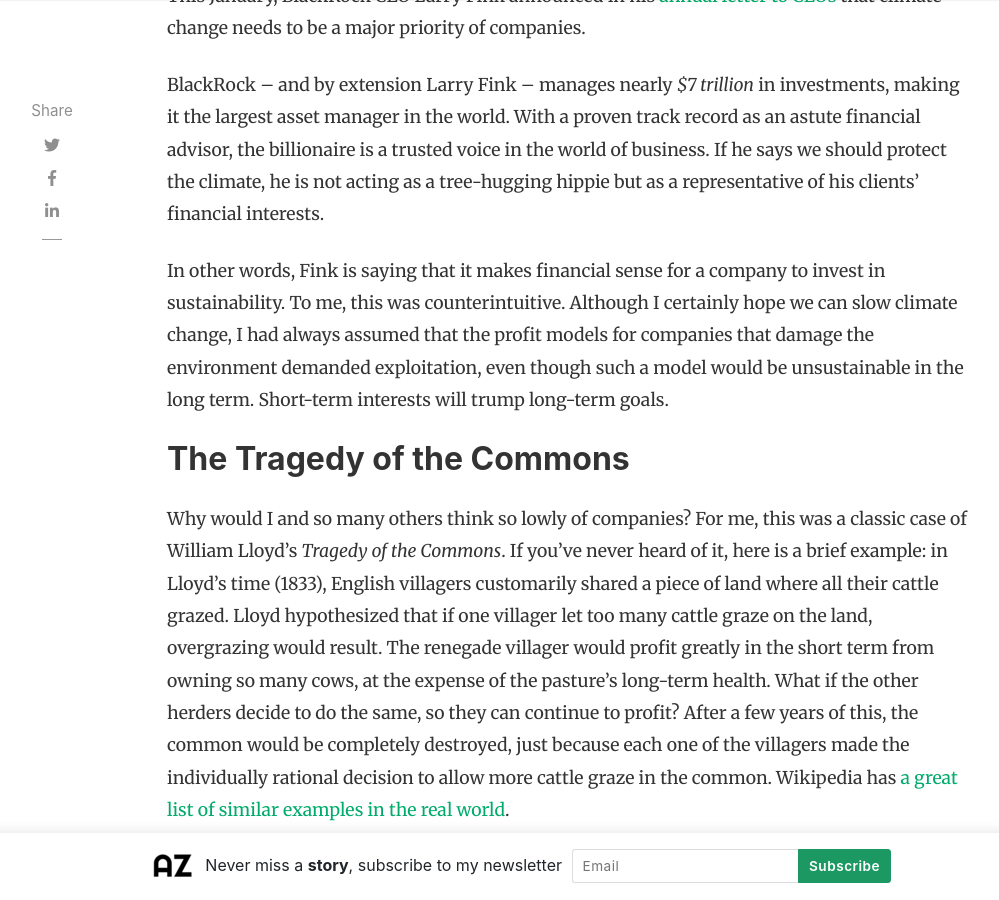
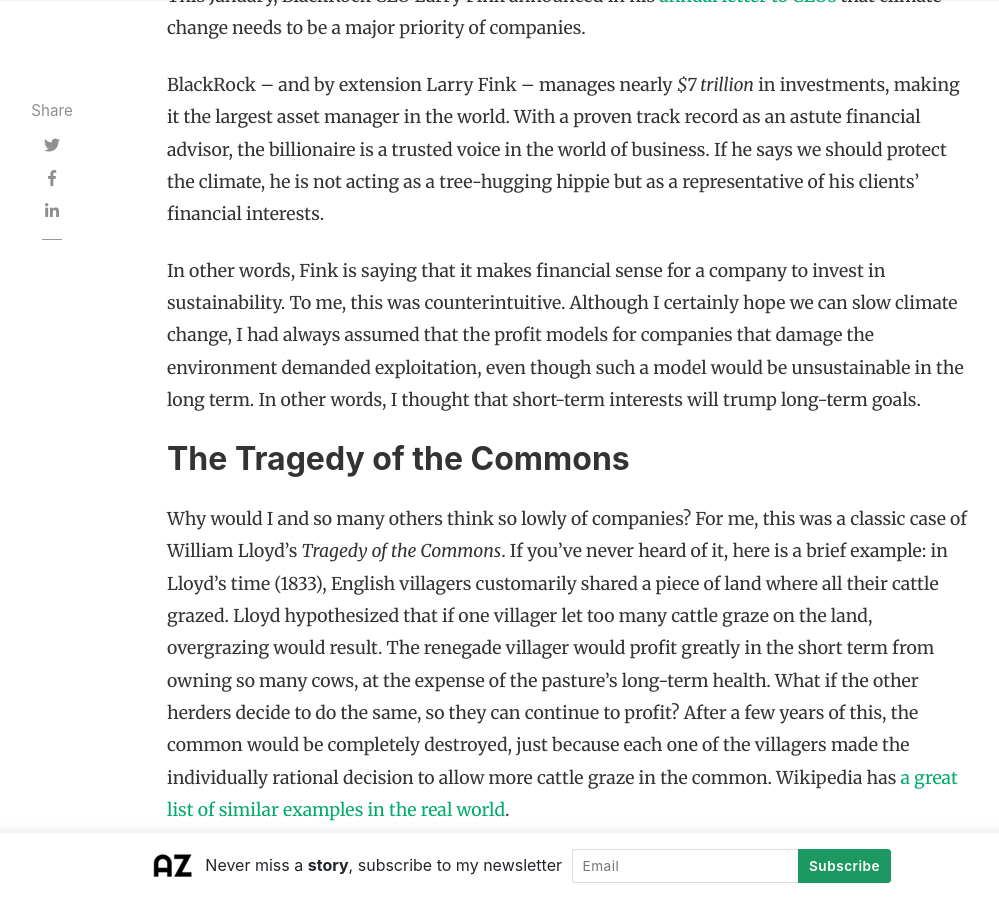
Before and after one commit to anthony-zhou/anthonyzhou.me, a Jekyll site: the page built from _posts/2020-3-4-climate-change-economic-sustainability.md, in a window 1280 px wide and 900 px high, scrolled down 1140 px. Shown: the whole window, without its empty margins (118-1117 px from the left). Built offline with Jekyll 4.4.1, drawn with Linux system fonts in a browser that asks for light colours; nearby versions of some CDN libraries; comment, search, counter and statistics services are not loaded.

Commit message:
Make edits

```diff
--- a/_posts/2020-3-4-climate-change-economic-sustainability.md
+++ b/_posts/2020-3-4-climate-change-economic-sustainability.md
@@ -17,7 +17,7 @@
 
 BlackRock – and by extension Larry Fink – manages nearly *$7 trillion* in investments, making it the largest asset manager in the world. With a proven track record as an astute financial advisor, the billionaire is a trusted voice in the world of business. If he says we should protect the climate, he is not acting as a tree-hugging hippie but as a representative of his clients' financial interests.
 
-In other words, Fink is saying that it makes financial sense for a company to invest in sustainability. To me, this was counterintuitive. Although I certainly hope we can slow climate change, I had always assumed that the profit models for companies that damage the environment demanded exploitation, even though such a model would be unsustainable in the long term. Short-term interests will trump long-term goals.
+In other words, Fink is saying that it makes financial sense for a company to invest in sustainability. To me, this was counterintuitive. Although I certainly hope we can slow climate change, I had always assumed that the profit models for companies that damage the environment demanded exploitation, even though such a model would be unsustainable in the long term. In other words, I thought that short-term interests will trump long-term goals.
 
 ## The Tragedy of the Commons
 
```
Also changed, not shown: 1 other file.
